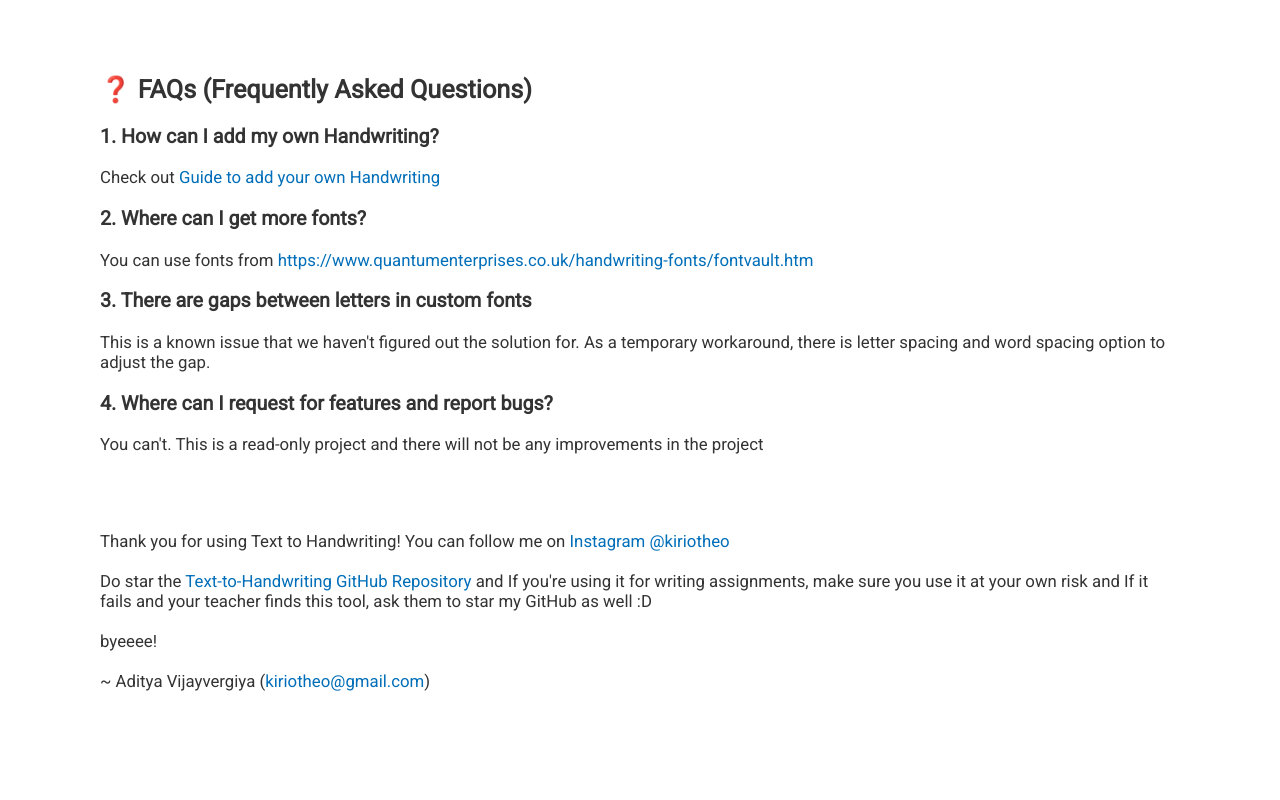
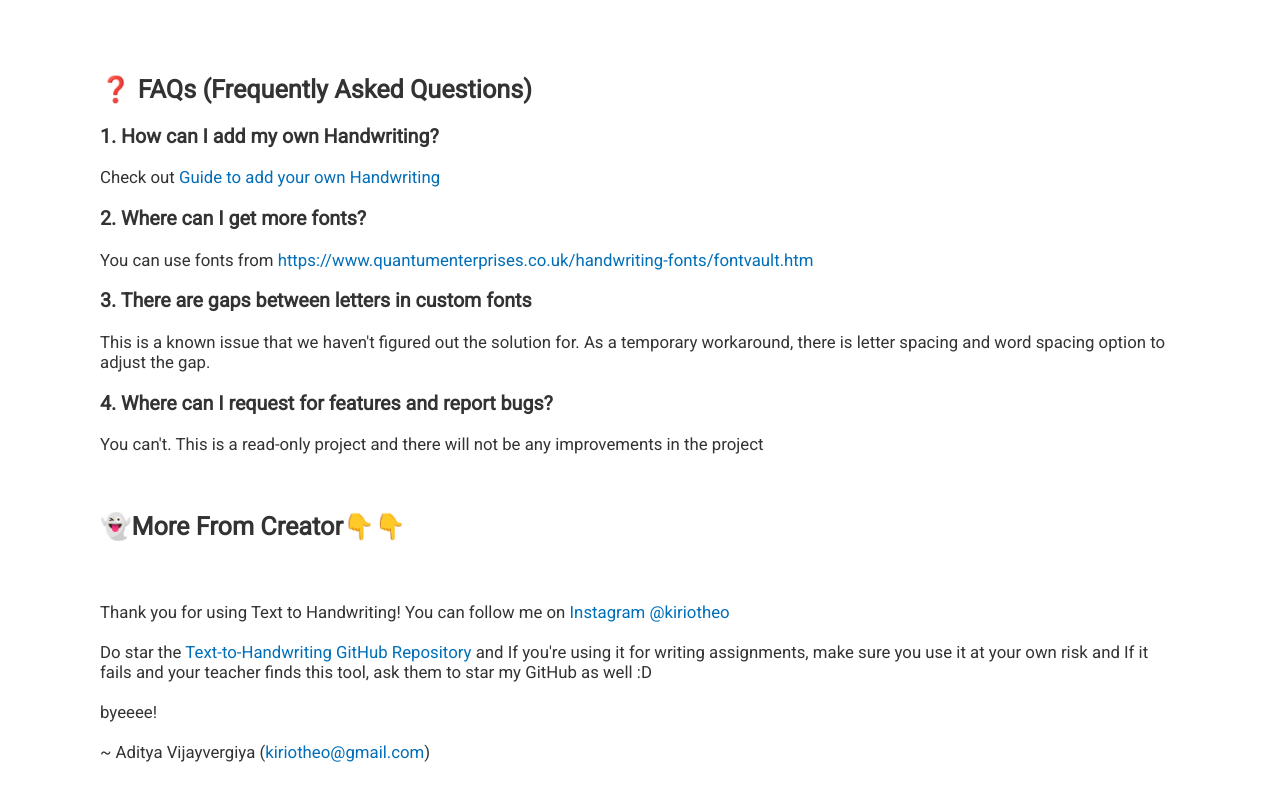
Before and after one commit to adityavijay21/text-to-handwriting, a website with bundled scripts: page index.html in a window 1280 px wide. Shown: the part 2154-2954 px from the top of the page. Built offline with nearby package versions, Linux system fonts and the light colour scheme; no server answers; a web font is replaced by a local one.

Commit message:
Update index.html

```diff
--- a/index.html
+++ b/index.html
@@ -558,6 +558,7 @@
         </div>
       </section>
     </main>
+    <h2>👻More From Creator👇👇</h2>
     <footer style="padding: 40px 0px 10px 0px;">
       Thank you for using Text to Handwriting! You can follow me on
       <a href="https://instagram.com/kiriotheo">Instagram @kiriotheo</a>
```
